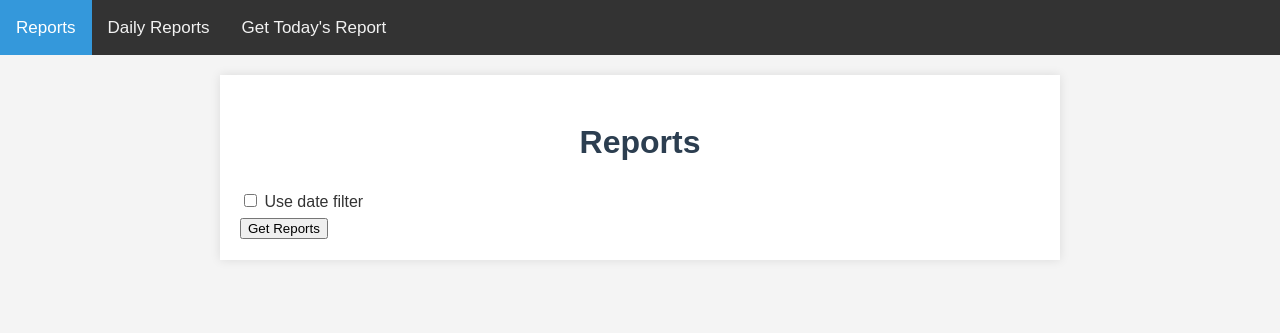
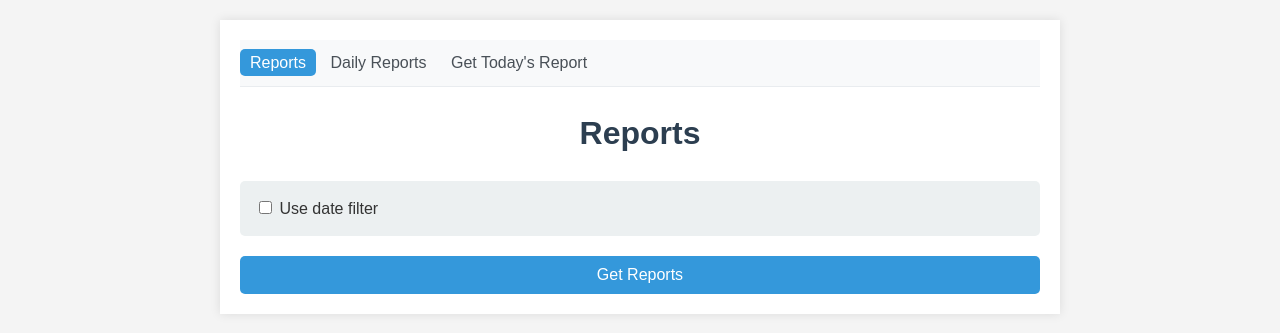
Before and after one commit to lhaur/reporting-project-tg, a Flask app: page / in a window 1280 px wide. Shown: the top 333 px of the page. Run offline with Flask 3, Linux system fonts and the light colour scheme.

Commit message:
Modified html

```diff
--- a/templates/base.html
+++ b/templates/base.html
@@ -25,21 +25,108 @@
         text-align: center;
         color: #2c3e50;
       }
-      .navbar {
-        background-color: #333;
+      .filter-section {
+        margin-bottom: 20px;
+        padding: 15px;
+        background-color: #ecf0f1;
+        border-radius: 5px;
+      }
+      .date-inputs {
+        display: flex;
+        justify-content: space-between;
+        margin-top: 10px;
+      }
+      .date-inputs label {
+        flex-basis: 48%;
+      }
+      input[type="date"] {
+        width: 100%;
+        padding: 5px;
+        margin-top: 5px;
+      }
+      button {
+        display: block;
+        width: 100%;
+        padding: 10px;
+        background-color: #3498db;
+        color: #fff;
+        border: none;
+        border-radius: 5px;
+        cursor: pointer;
+        font-size: 16px;
+      }
+      button:hover {
+        background-color: #2980b9;
+      }
+      .expander {
+        border: 1px solid #ddd;
+        margin-bottom: 10px;
+        border-radius: 5px;
         overflow: hidden;
       }
+      .expander-header {
+        background-color: #f1f1f1;
+        padding: 10px;
+        cursor: pointer;
+        font-weight: bold;
+      }
+      .expander-content {
+        display: none;
+        padding: 10px;
+        background-color: #fff;
+      }
+      .expander-content h1,
+      .expander-content h2,
+      .expander-content h3 {
+        margin-top: 10px;
+        margin-bottom: 5px;
+      }
+      .expander-content p {
+        margin-bottom: 10px;
+      }
+      .expander-content ul,
+      .expander-content ol {
+        margin-left: 20px;
+        margin-bottom: 10px;
+      }
+      .expander-content pre {
+        background-color: #f4f4f4;
+        padding: 10px;
+        border-radius: 5px;
+        overflow-x: auto;
+      }
+      .expander-content code {
+        font-family: monospace;
+        background-color: #f4f4f4;
+        padding: 2px 4px;
+        border-radius: 3px;
+      }
+      .navbar {
+        background-color: #f8f9fa;
+        border-bottom: 1px solid #e9ecef;
+        padding: 10px 0;
+        margin-bottom: 20px;
+      }
+      .navbar ul {
+        list-style-type: none;
+        padding: 0;
+        margin: 0;
+        display: flex;
+        justify-content: center;
+      }
+      .navbar li {
+        margin: 0 10px;
+      }
       .navbar a {
-        float: left;
-        color: #f2f2f2;
-        text-align: center;
-        padding: 14px 16px;
         text-decoration: none;
-        font-size: 17px;
+        color: #495057;
+        font-size: 16px;
+        padding: 5px 10px;
+        border-radius: 5px;
+        transition: background-color 0.3s;
       }
       .navbar a:hover {
-        background-color: #ddd;
-        color: black;
+        background-color: #e9ecef;
       }
       .navbar a.active {
         background-color: #3498db;
@@ -71,13 +158,12 @@
     </style>
   </head>
   <body>
-    <div class="navbar">
-      <a href="/" id="reportsLink">Reports</a>
-      <a href="/daily" id="dailyReportsLink">Daily Reports</a>
-      <a href="#" id="todayReportLink">Get Today's Report</a>
-    </div>
-
     <div class="container">
+      <div class="navbar">
+        <a href="/" id="reportsLink">Reports</a>
+        <a href="/daily" id="dailyReportsLink">Daily Reports</a>
+        <a href="#" id="todayReportLink">Get Today's Report</a>
+      </div>
       {% block content %}{% endblock %}
 
       <div id="todayReportContent" style="display: none">
```
